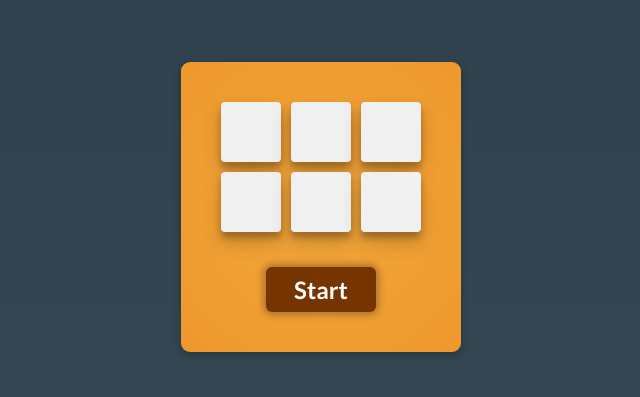
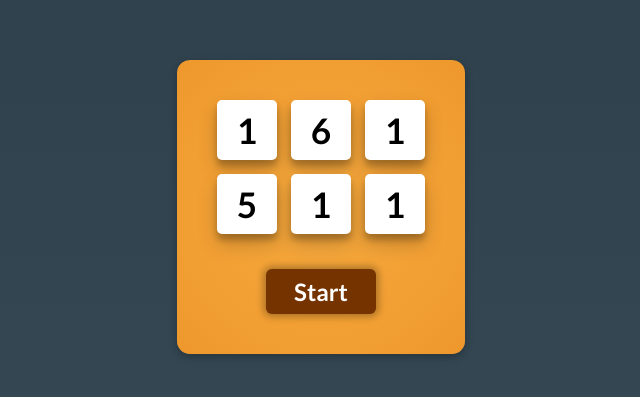
Before and after one commit to Dudeldups/sixies, a React (Vite) app: page / in a window 1280 px wide. Shown: the part 193-590 px from the top of the page, without its empty margins (319-959 px from the left). Built offline with nearby package versions, Linux system fonts and the light colour scheme.

Commit message:
Added random numbers, onclick for dice

```diff
--- a/Components/Die.jsx
+++ b/Components/Die.jsx
@@ -1,3 +1,10 @@
-export default function Die() {
-  return <div className="die"></div>;
+export default function Die(props) {
+  const styles = {
+    backgroundColor: props.isHeld ? "green" : "white",
+  };
+  return (
+    <div className="die" style={styles} onClick={props.clickDie}>
+      {props.value}
+    </div>
+  );
 }
--- a/src/App.jsx
+++ b/src/App.jsx
@@ -2,23 +2,54 @@ import { useState } from "react";
 import Die from "../Components/Die.jsx";
 
 export default function App() {
-  const [dice, setDice] = useState(0);
+  const [dice, setDice] = useState(startGame());
   const [game, setGame] = useState({
     won: false,
     state: "Start",
     startTime: Date.now(),
   });
 
+  function startGame() {
+    let newDice = [];
+    for (let i = 0; i < 6; i++) {
+      newDice.push(createDie(i));
+    }
+    return newDice;
+  }
+
+  function createDie(id) {
+    return {
+      id,
+      value: Math.ceil(Math.random() * 6),
+      isHeld: false,
+      activeRounds: 0,
+    };
+  }
+
+  function clickDie(die) {
+    setDice((prevDice) =>
+      prevDice.map((cur) =>
+        cur.id === die.id ? { ...die, isHeld: !die.isHeld } : cur
+      )
+    );
+  }
+
+  const diceElements = dice.map((die) => {
+    return (
+      <Die
+        key={die.id}
+        id={die.id}
+        value={die.value}
+        isHeld={die.isHeld}
+        activeRounds={die.activeRounds}
+        clickDie={() => clickDie(die)}
+      />
+    );
+  });
+
   return (
     <div className="container">
-      <div className="dice-grid">
-        <Die />
-        <Die />
-        <Die />
-        <Die />
-        <Die />
-        <Die />
-      </div>
+      <div className="dice-grid">{diceElements}</div>
       <button className="game-button">{game.state}</button>
     </div>
   );
--- a/src/index.css
+++ b/src/index.css
@@ -23,7 +23,7 @@ body {
 .container {
   background: radial-gradient(
     circle,
-    rgba(243, 167, 59, 1) 0%,
+    rgba(247, 170, 62, 1) 0%,
     rgba(238, 152, 44, 1) 100%
   );
   box-shadow: rgba(0, 0, 0, 0.24) 0px 3px 8px;
@@ -31,13 +31,13 @@ body {
   display: flex;
   flex-direction: column;
   align-items: center;
-  border-radius: 9px;
+  border-radius: 13px;
 }
 
 .dice-grid {
   display: grid;
   grid-template: auto auto / repeat(3, 1fr);
-  gap: 10px;
+  gap: 14px;
   margin-bottom: 35px;
 }
 
@@ -45,14 +45,17 @@ body {
   background-color: rgb(240, 240, 240);
   height: 60px;
   width: 60px;
-  font-size: 1.25rem;
-  font-weight: 400;
-  border-radius: 4px;
+  font-size: 2.2rem;
+  font-weight: 600;
+  border-radius: 5px;
   box-shadow: rgba(0, 0, 0, 0.19) 0px 10px 20px, rgba(0, 0, 0, 0.23) 0px 6px 6px;
+  display: flex;
+  align-items: center;
+  justify-content: center;
 }
 
 .game-button {
-  background-color: #763400;
+  background-color: hsl(26, 100%, 23%);
   color: white;
   height: 45px;
   width: 110px;
@@ -63,7 +66,7 @@ body {
   box-shadow: 0px 0px 7px 3px rgba(0, 0, 0, 0.28);
 }
 .game-button:hover {
-  background-color: #6e3000;
+  background-color: hsl(25, 100%, 22%);
 }
 .game-button:active {
   box-shadow: inset rgba(5, 10, 12, 0.32) 0 0 8px 2px,
```
